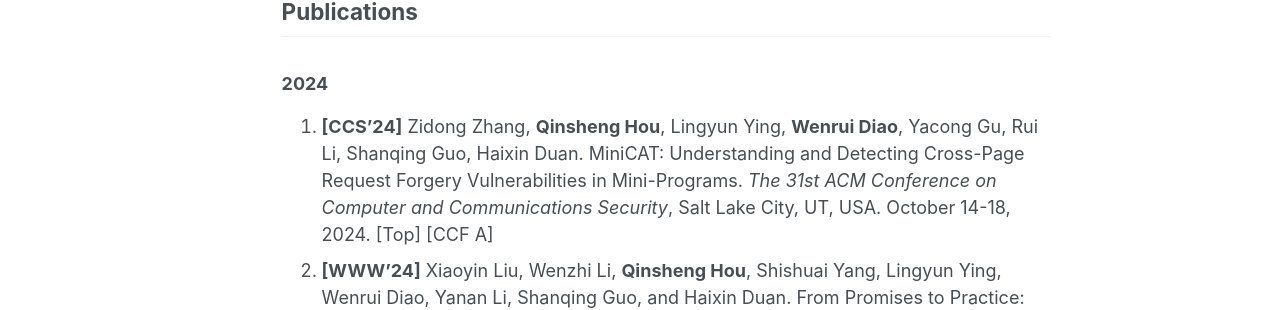
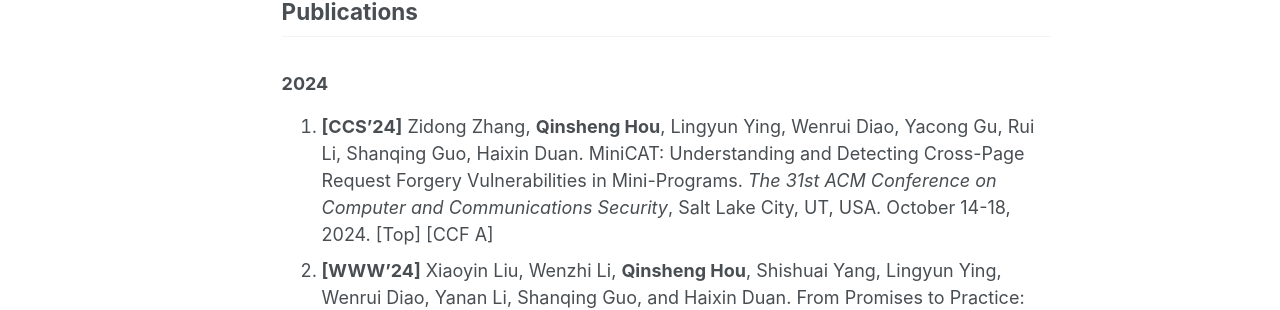
Before and after one commit to chicharitomu14/chicharitomu14.github.io, a Jekyll site: the page built from _pages/about.md, in a window 1280 px wide and 900 px high. Shown: the part 438-748 px from the top of the window. Built offline with Jekyll 4.4.1, drawn with Linux system fonts in a browser that asks for light colours.

Commit message:
update ccs

```diff
--- a/_pages/about.md
+++ b/_pages/about.md
@@ -17,7 +17,7 @@ Publications
 
 ### 2024
 
-1. **[CCS’24]** Zidong Zhang, **Qinsheng Hou**, Lingyun Ying, **Wenrui Diao**, Yacong Gu, Rui Li, Shanqing Guo, Haixin Duan. MiniCAT: Understanding and Detecting Cross-Page Request Forgery Vulnerabilities in Mini-Programs. *The 31st ACM Conference on Computer and Communications Security*, Salt Lake City, UT, USA. October 14-18, 2024. [Top] [CCF A]
+1. **[CCS’24]** Zidong Zhang, **Qinsheng Hou**, Lingyun Ying, Wenrui Diao, Yacong Gu, Rui Li, Shanqing Guo, Haixin Duan. MiniCAT: Understanding and Detecting Cross-Page Request Forgery Vulnerabilities in Mini-Programs. *The 31st ACM Conference on Computer and Communications Security*, Salt Lake City, UT, USA. October 14-18, 2024. [Top] [CCF A]
 2. **[WWW’24]** Xiaoyin Liu, Wenzhi Li, **Qinsheng Hou**, Shishuai Yang, Lingyun Ying, Wenrui Diao, Yanan Li, Shanqing Guo, and Haixin Duan. From Promises to Practice: Evaluating the Private Browsing Modes of Android Browser Apps. *The 33rd ACM Web Conference*, Singapore. May 13-17, 2024. [Top] [CCF A] [[QAX](https://research.qianxin.com/archives/1740)]
 
 ### 2023
```
